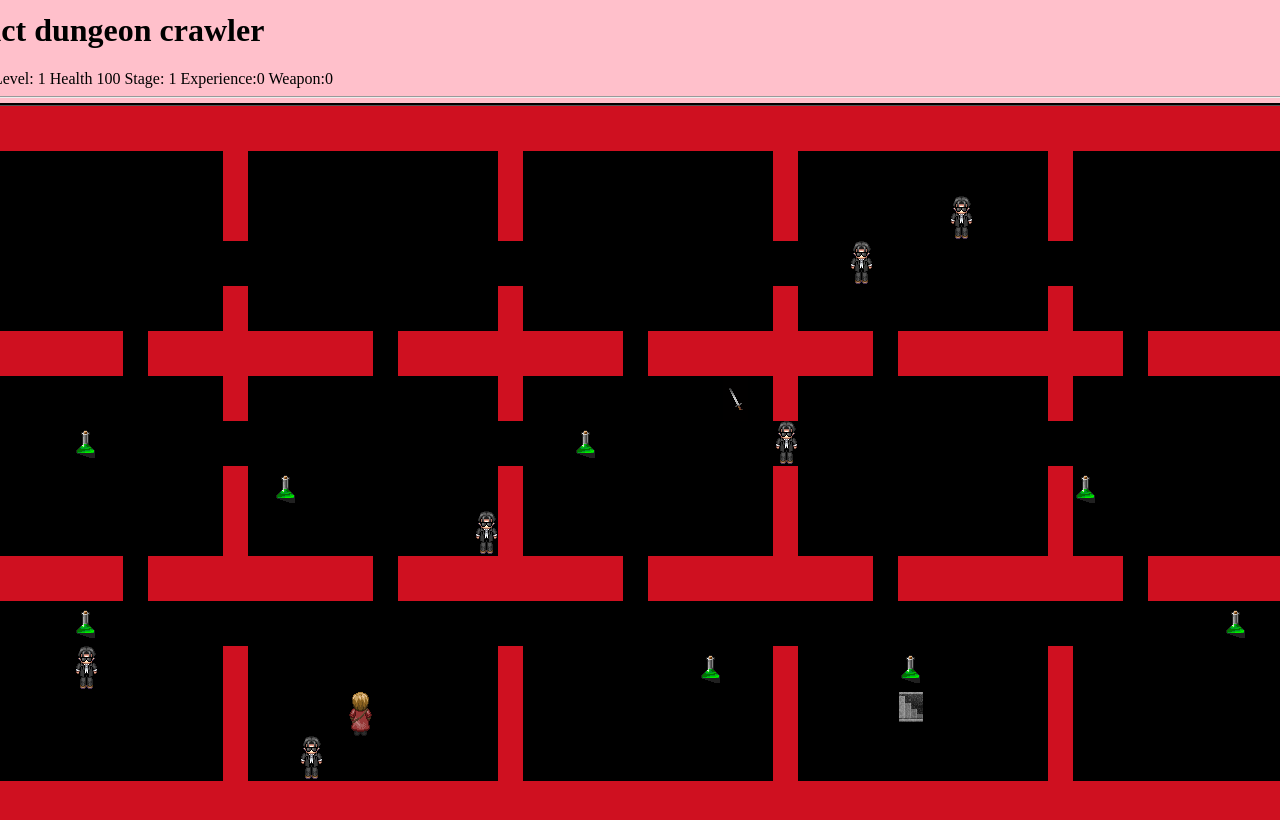
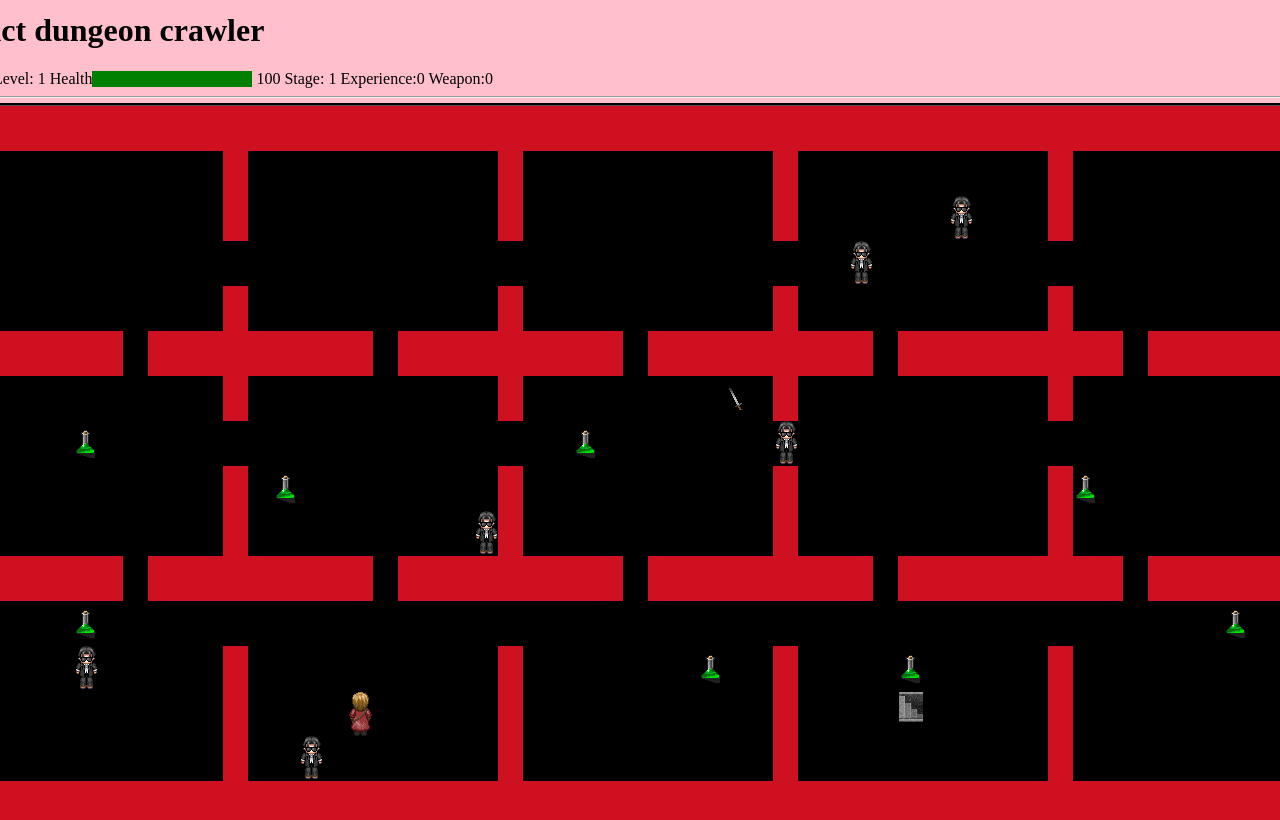
Before and after one commit to abhinav-m/for-the-web, a React (Create React App) app in the folder data-visualization/React-projects/react-dungeon-crawler/: page / in a window 1280 px wide. Shown: the top 820 px of the page. Built offline with nearby package versions, Linux system fonts and the light colour scheme.

Commit message:
removed some extra code, added progress bar, to make UI cleaner.

```diff
--- a/data-visualization/React-projects/react-dungeon-crawler/src/App.css
+++ b/data-visualization/React-projects/react-dungeon-crawler/src/App.css
@@ -79,6 +79,11 @@ body {
 .boss {
   background: url('./images/boss-down.png');
   background-repeat: no-repeat;
+}
+
+.healthBar {
+  background:green;
+  color:red;
 }
 
 .hidden {
--- a/data-visualization/React-projects/react-dungeon-crawler/src/App.js
+++ b/data-visualization/React-projects/react-dungeon-crawler/src/App.js
@@ -144,15 +144,11 @@ class Game extends Component {
   constructor(props) {
     super(props);
     this.level = MAKE_DUNGEON(MATRIX(16,56));
-    //Render bottom half of the matrix initially,move it as character moves.
-//    this.rendered = HALF_MATRIX(this.level);
     this.revealed = getRevealedNeighbours(13,16);
     this.revealed.push(13+','+16);
     this.state = {
       level: this.level,
-      board: this.level,
       player_pos_board :   [13,16],
-      player_pos_rend : [13,16],
       movIndex:0,
       movClass:'lord-up-0',
       playerDIR:38,
@@ -171,8 +167,7 @@ class Game extends Component {
   }
 
 
-//FIXTHIS: Rendered dungeon logic is correct. some correction needed here.
-//Add old player pos and new player pos comparison to simulate movement on one cell?
+
  moveChar(e) {
    //The whole board.
    let level = this.state.level;
@@ -187,6 +182,7 @@ class Game extends Component {
    let movIndex =this.state.movIndex;
    //Boolean for moving to next levle and resetting the board.
    var isNewLevel = false;
+
  //Player can move in one direction three times, after that it has to reset
  //for animating the player movement.
  //If movement is in the current direction,
@@ -208,10 +204,8 @@ class Game extends Component {
    up = 38
    right = 39
    down = 40 */
-//FIX:Main movement switch, have to understand and fix.
-//TOFIX: Player not moving with top edge of matrix reached,
-//Maybe keep seperate track of position of player?
-//TODO: correct movement while character is moving towards bottom of board.
+//FIX:Player exceeding board edge while moving left and right.
+
   switch(e.which) {
     //Check if any untraversable part has been reached.
     case 38:  movClass =`lord-up-${movIndex}`;
@@ -273,7 +267,6 @@ class Game extends Component {
 
    //Set state for new level
    this.setState({
-     board: newLevel,
      player_pos_board :   [13,16],
      levelNum:curLevel,
      movIndex:0,
@@ -287,7 +280,6 @@ class Game extends Component {
 let revealed = getRevealedNeighbours(player_row_board,player_col_board);
 revealed.push(player_row_board+','+player_col_board);
   this.setState({
-    board: level,
     player_pos_board:[player_row_board,player_col_board],
     movClass:movClass,
     movIndex:movIndex,
@@ -437,14 +429,14 @@ canMove(row,col) {
     return (
       <div className ="App">
       <h1>React dungeon crawler</h1>
-      <div>Player Level: {this.state.playerLevel} Health {this.state.health} Stage: {this.state.levelNum} Experience:{this.state.playerExp} Weapon:{this.state.weapon}</div>
+      <div>Player Level: {this.state.playerLevel} Health<progress className ='healthBar' value={this.state.health} max={this.state.playerLevel * 50 + 50}></progress> {this.state.health} Stage: {this.state.levelNum} Experience:{this.state.playerExp} Weapon:{this.state.weapon}</div>
       <hr/>
       <div className="wrapper" onKeyDown = {this.moveChar} tabIndex='0'>
-        {this.state.board.map ( (r,i) => {
+        {this.state.level.map ( (r,i) => {
           return (<div className='row'
                     key={i}
                     id={i}>
-          {r.map( (v,j) => <div className = { this.cellClass(this.state.board[i][j],i+','+j)  } key ={i+','+j} id ={i+','+j}> </div>)}
+          {r.map( (v,j) => <div className = { this.cellClass(this.state.level[i][j],i+','+j)  } key ={i+','+j} id ={i+','+j}> </div>)}
         </div>) } ) }
       </div>
       </div>
```
